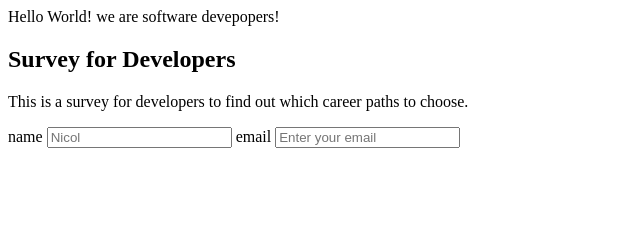
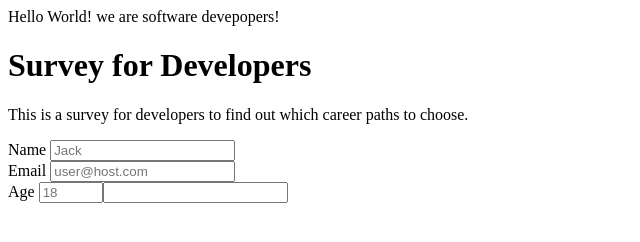
Before and after one commit to tmampa/NikTshe, a plain HTML site: page index.html in a window 1280 px wide. Shown: the whole page, without its empty margins (0-640 px from the left). Drawn offline with Linux system fonts and the light colour scheme.

Commit message:
added until 11

```diff
--- a/index.html
+++ b/index.html
@@ -10,28 +10,29 @@
     <script src="https://cdn.freecodecamp.org/testable-projects-fcc/v1/bundle.js"></script>
     Hello World! we are software devepopers!
     <script  src="js/index.js"></script>
-    <main id=main-doc>
 
-    <section id=title class=main-section>
-     <header><h1>Survey for Developers</h1>
+    <h1 id=title>Survey for Developers</h1>
     </header>
     </section>
 
-    <div id=description>
-      <p>
+      <p id=description>
         This is a survey for developers to find out which career paths to choose.
       </p>
-    </div>
-    <form id= "survey form">
-      <label for = "name">name</label>
-      <input id = "name" type="text" placeholder="Nicol"required></input>
-      <label for = "email">email</label>
-      <input id = "email" type="text" placeholder="Enter your email"></input>
 
+  <form id= "survey-form">
 
-    </form>
+      <label for = "name">Name</label>
+      <input id = "name" type="text" name="name" placeholder="Jack"required></input>
+    <br>
 
-    </main>
+      <label for = "email">Email</label>
+      <input id = "email" type="email" name="email" placeholder="user@host.com"required></input>
+    <br>
 
-  </body>
+      <label for = "number">Age</label>
+      <input id="number" type="number" placeholder="18" min="18" max="100"required><input>
+    <br>
+
+  </form>
+</body>
 </html>
```
